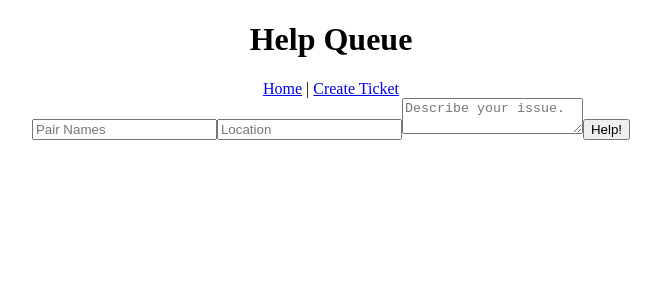
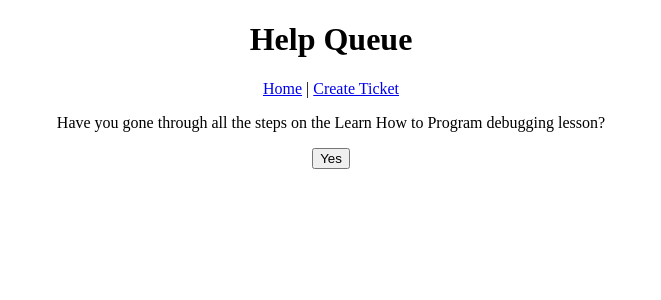
Before and after one commit to mabry1985/help-queue-react, a React app: page /newticket in a window 1280 px wide. Shown: the top 300 px of the page, without its empty margins (309-970 px from the left). Built offline with nearby package versions, Linux system fonts and the light colour scheme.

Commit message:
add form logic and confirmation component

```diff
--- a/src/App.jsx
+++ b/src/App.jsx
@@ -1,30 +1,37 @@
 import React from 'react';
 import { BrowserRouter, Link } from 'react-router-dom';
 import Routes from './Routes';
-import Header from './components/Header'
+import Header from './components/Header';
 import TicketList from './components/TicketList';
 
-const App = () => (
+class App extends React.Component {
+
+  constructor(props) {
+    super(props);
+    this.state = {
+      masterTicketList: [],
+    };
+    this.handleAddingNewTicketToList = this.handleAddingNewTicketToList.bind(this);
+  }
+
+  handleAddingNewTicketToList(newTicket) {
+    var newMasterTicketList = this.state.masterTicketList.slice();
+    newMasterTicketList.push(newTicket);
+    this.setState({ masterTicketList: newMasterTicketList });
+  }
+
+  render() {
+    return (
+      <div>
         <BrowserRouter>
           <main className="container">
             <Header />
-      <Routes />
+            <Routes  />
           </main>
         </BrowserRouter>
+      </div>
     );
+  }
 
+}
 export default App;
-
-
-
-
-
-
-// <ul className="left">
-//   <li>
-//     <Link to="/">Home</Link>
-//   </li>
-//   <li>
-//     <Link to="/about">About</Link>
-//   </li>
-// </ul>
--- a/src/Routes.jsx
+++ b/src/Routes.jsx
@@ -1,13 +1,18 @@
 import React from 'react';
 import { Route, Switch } from 'react-router-dom';
-import { Home, About } from './containers';
-import TicketList from './components/TicketList'
-import NewTicketForm from './components/NewTicketForm'
+import TicketList from './components/TicketList';
+import NewTicketForm from './components/NewTicketForm';
+import NewTicketControl from './components/NewTicketControl';
+
+// the lesson specifies this.handleAddingNewTicketToList for the route,
+//but because this is happening in Routes and not App,
+//the value of "this" has changed, so we need to import the App and use it instead
+import App from './App';
 
 const Routes = () => (
   <Switch>
     <Route exact path="/" component={TicketList} />
-    <Route path="/newticket" component={NewTicketForm} />
+    <Route path="/newticket" render={()=><NewTicketControl onNewTicketCreation={App.handleAddingNewTicketToList} />} />
   </Switch>
 );
 
--- /dev/null
+++ b/src/components/ConfirmationQuestions.jsx
@@ -0,0 +1,17 @@
+import React from 'react';
+import PropTypes from 'prop-types';
+
+function ConfirmationQuestions(props) {
+  return (
+    <div>
+      <p>Have you gone through all the steps on the Learn How to Program debugging lesson?</p>
+      <button onClick={props.onTroubleshootingConfirmation}>Yes</button>
+    </div>
+  );
+}
+
+ConfirmationQuestions.propTypes = {
+  onTroubleshootingConfirmation: PropTypes.func,
+};
+
+export default ConfirmationQuestions;
--- /dev/null
+++ b/src/components/NewTicketControl.jsx
@@ -0,0 +1,44 @@
+import React from 'react';
+import PropTypes from 'prop-types';
+import ConfirmationQuestions from './ConfirmationQuestions';
+import NewTicketForm from './NewTicketForm'
+
+class NewTicketControl extends React.Component {
+  constructor(props) {
+    super(props);
+    this.state = {
+      formVisibleOnPage: false,
+    };
+
+    this.handleTroubleShootingConfirmation = this.handleTroubleShootingConfirmation.bind(this);
+  }
+
+  // added then removed
+  // handleClick() {
+  //   this.setState({ formVisibleOnPage: true });
+  //   console.log('formVisibleOnPage is currently set to:' + this.state.formVisibleOnPage);
+  // }
+
+  handleTroubleShootingConfirmation() {
+    this.setState({ formVisibleOnPage: true });
+  }
+
+  render() {
+    let currentlyVisibleContent = null;
+    if (this.state.formVisibleOnPage) {
+      currentlyVisibleContent = <NewTicketForm />;
+      console.log('New Ticket From is Now Visible');
+    } else {
+      console.log('New Ticket not visible, Confirmation Questions shown');
+      currentlyVisibleContent = <ConfirmationQuestions onTroubleshootingConfirmation={this.handleTroubleShootingConfirmation}/>;
+    };
+
+    return (
+      <div>
+        {currentlyVisibleContent}
+      </div>
+    );
+  }
+}
+
+export default NewTicketControl;
--- a/src/components/NewTicketForm.jsx
+++ b/src/components/NewTicketForm.jsx
@@ -1,20 +1,34 @@
 import React from 'react';
 
-function NewTicketForm(){
+function NewTicketForm() {
+  let _names = null;
+  let _location = null;
+  let _issue = null;
+
+  function handleNewTicketFormSubmission(event) {
+    event.preventDefault();
+  }
+
   return (
     <div>
-      <form>
+      <form onSubmit={handleNewTicketFormSubmission}>
         <input
           type='text'
           id='names'
-          placeholder='Pair Names'/>
+          placeholder='Pair Names'
+          />
+
         <input
           type='text'
           id='location'
-          placeholder='Location'/>
+          placeholder='Location'
+          ref={(input) => {_location = input;}}/>
+
         <textarea
           id='issue'
-          placeholder='Describe your issue.'/>
+          placeholder='Describe your issue.'
+          ref={(textarea) => {_issue = textarea;}}/>
+
         <button type='submit'>Help!</button>
       </form>
     </div>
--- a/src/components/Ticket.jsx
+++ b/src/components/Ticket.jsx
@@ -14,7 +14,7 @@
 Ticket.propTypes = {
   names: PropTypes.string.isRequired,
   location: PropTypes.string.isRequired,
-  issue: PropTypes.string
+  issue: PropTypes.string,
 };
 
 export default Ticket;
--- a/src/components/TicketList.jsx
+++ b/src/components/TicketList.jsx
@@ -1,40 +1,17 @@
-import React, { Component } from 'react';
-import Ticket from './Ticket'
+import React from 'react';
+import Ticket from './Ticket';
+import PropTypes from 'prop-types';
 
-var masterTicketList = [
-  {
-    names: 'Thato and Haley',
-    location: '3A',
-    issue: 'Firebase won\'t save record. Halp.'
-  },
-  {
-    names: 'Sleater and Kinney',
-    location: '4B',
-    issue: 'Fox image not displaying on page, can only see duck?'
-  },
-  {
-    names: 'Imani & Jacob',
-    location: '9F',
-    issue: 'Donkey picture not displaying on hover in Zoology app. :('
-  }
-];
+function TicketList() {
 
-class TicketList extends Component {
+  return (
+    <div>
+    </div>
+  );
 
-  render() {
-    return (
-      <div>
-      <hr/>
-      {masterTicketList.map((ticket, index) =>
-        <Ticket names={ticket.names}
-          location={ticket.location}
-          issue={ticket.issue}
-          key={index}/>
-      )}
-      </div>
-    );
-  }
-
+  Ticketlist.propTypes = {
+    ticketList: PropTypes.array,
+  };
 }
 
 export default TicketList;
```
Lines whose indentation alone changed are shown as unchanged.
